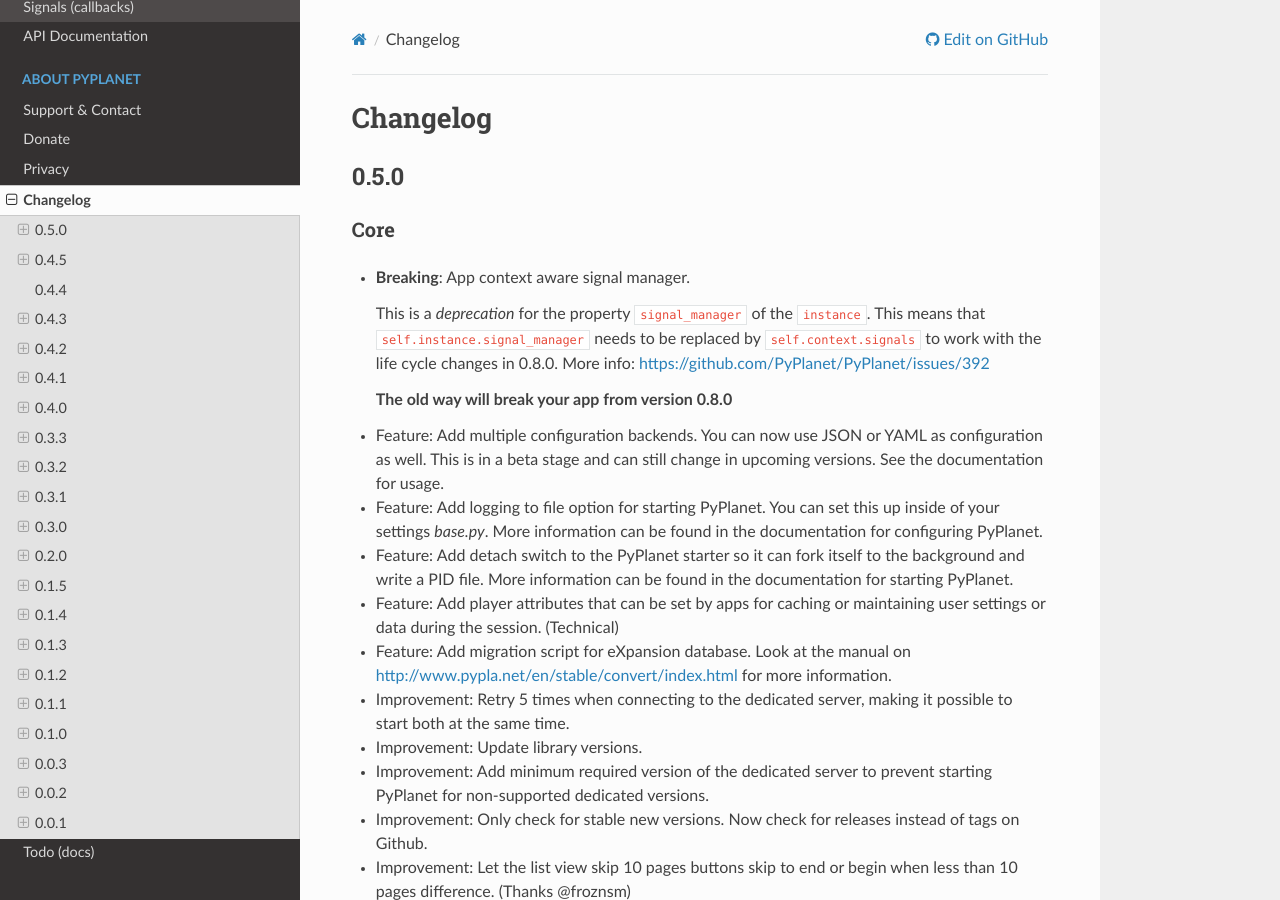
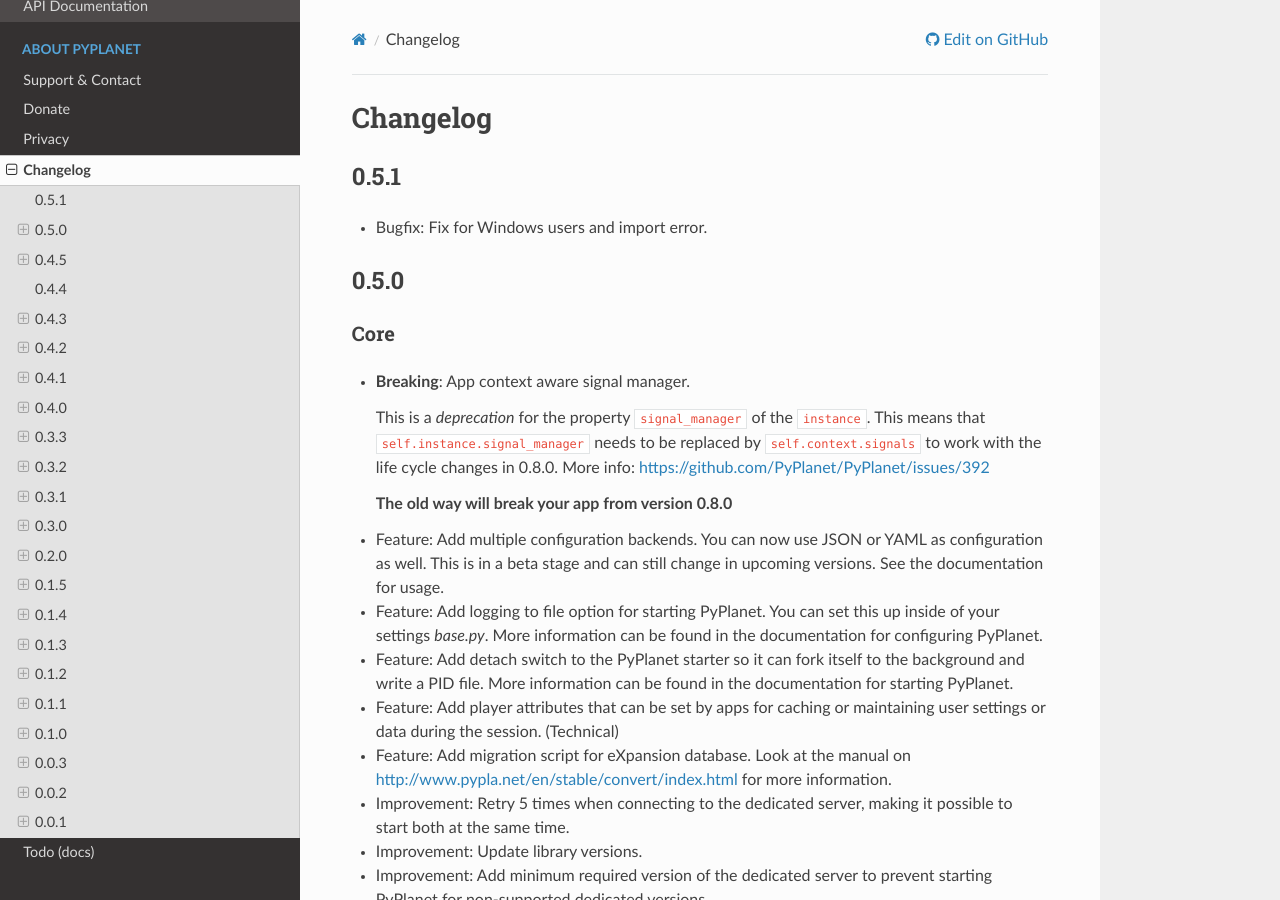
Before and after one commit to PyPlanet/PyPlanet, a Sphinx documentation site: the page built from docs/source/changelog.rst, in a window 1280 px wide and 900 px high. Built offline with Sphinx 7.4.7 and the Read the Docs theme 2.0.0, drawn with Linux system fonts in a browser that asks for light colours; formulas are drawn with MathJax 3.

Commit message:
[BUGFIX] Fixing issue preventing start on windows machines.

```diff
--- a/CHANGELOG.rst
+++ b/CHANGELOG.rst
@@ -1,5 +1,11 @@
 Changelog
 =========
+
+0.5.1
+-----
+
+* Bugfix: Fix for Windows users and import error.
+
 
 0.5.0
 -----
--- a/docs/source/conf.py
+++ b/docs/source/conf.py
@@ -68,9 +68,9 @@ author = 'Tom Valk'
 # built documents.
 #
 # The short X.Y version.
-version = '0.5.0'
+version = '0.5.1'
 # The full version, including alpha/beta/rc tags.
-release = '0.5.0'
+release = '0.5.1'
 
 # The language for content autogenerated by Sphinx. Refer to documentation
 # for a list of supported languages.
--- a/pyplanet/__init__.py
+++ b/pyplanet/__init__.py
@@ -2,5 +2,5 @@
 PyPlanet, a robust and simple Maniaplanet Server Controller for Python 3.5+.
 Please see LICENSE file in root of project.
 """
-__version__ = '0.5.0'
+__version__ = '0.5.1'
 __author__ = 'Tom Valk'
```
Also changed, not shown: 1 other file.
